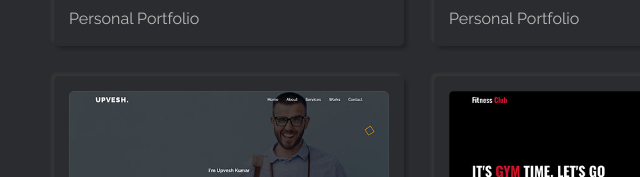
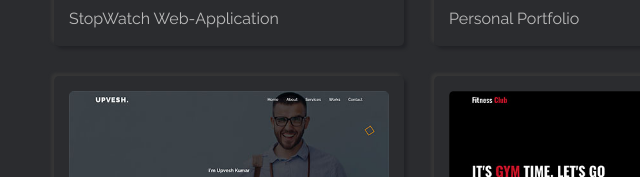
Before and after one commit to balananujith/PRODIGY_WD_04, a plain HTML site: page index.html in a window 1280 px wide. Shown: the part 3328-3505 px from the top of the page, 31-671 px from the left. Drawn offline with nearby package versions, Linux system fonts and the light colour scheme.

Commit message:
Renamed Portfolio

```diff
--- a/index.html
+++ b/index.html
@@ -461,7 +461,7 @@
                         <!-- view project button  -->
                         <span class="view-project">view project</span>
                       </div>
-                      <p class="portfolio-item-title">personal portfolio</p>
+                      <p class="portfolio-item-title">StopWatch Web-Application</p>
                       <!-- ========== Start portfolio item details ========== -->
                           <div class="portfolio-item-details">
                             <div class="row">
```
